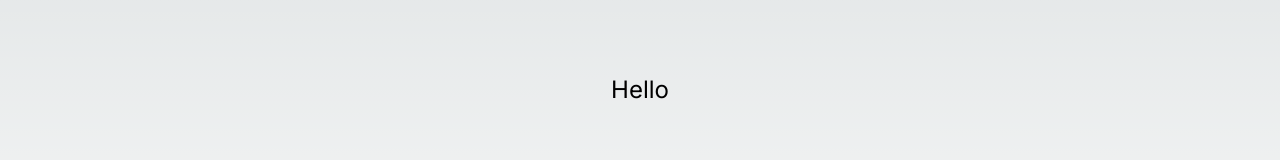
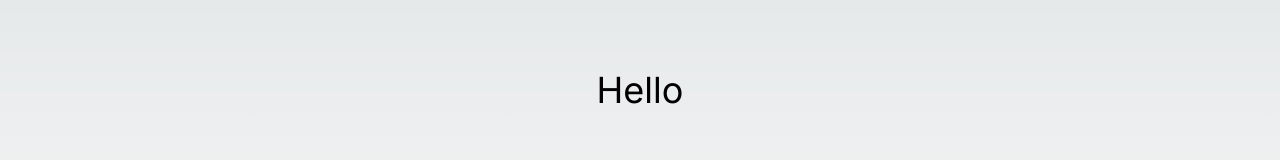
Before and after one commit to KennedyMungai/SimpleAuthUI, a Next.js app: page / in a window 1280 px wide. Shown: the part 310-470 px from the top of the page. Built offline with nearby package versions, Linux system fonts and the light colour scheme.

Commit message:
Using text that is 4 times extra large

```diff
--- a/app/page.tsx
+++ b/app/page.tsx
@@ -1,7 +1,7 @@
 export default function Home() {
   return (
     <main>
-      <h1 className="text-2xl">Hello</h1>
+      <h1 className="text-4xl">Hello</h1>
     </main>
   );
 }
```
